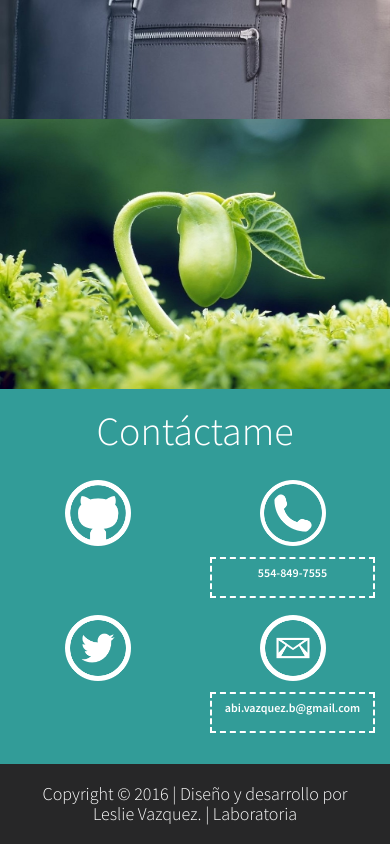
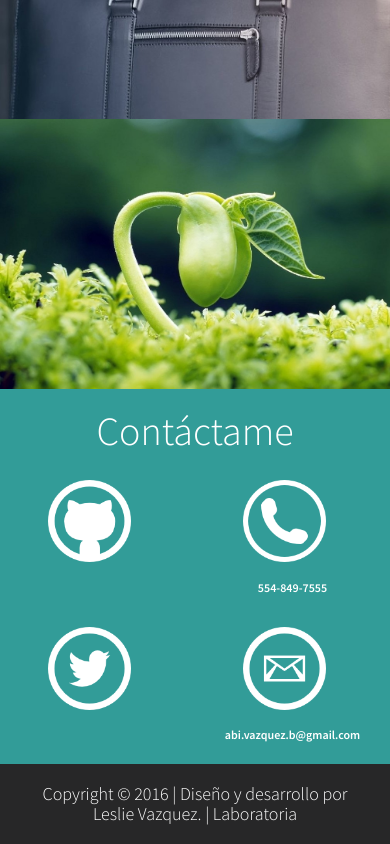
Before and after one commit to AbiVazquez/Leslie, a plain HTML site: page index.html in a window 390 px wide. Shown: the part 3881-4725 px from the top of the page. Drawn offline with nearby package versions, Linux system fonts and the light colour scheme.

Commit message:
Arreglos3

```diff
--- a/css/main.scss
+++ b/css/main.scss
@@ -180,7 +180,6 @@
 		font-size: 20px;
 		font-weight: 600;
 		text-align: center;
-		border: 2px  dashed white;
 		margin-top: 5%;
 		padding: 5px;
 
@@ -316,23 +315,22 @@
 			text-align: center;
 			}
 		img{
-			width: 40%;
+			width: 50%;
 			margin-top: 10%;
-			margin-left: 30%;
+			margin-left: 20%;
 		}
 		.tel{
 			color: white;
 			font-size: 12px;
 			font-weight: 600;
 			text-align: center;
-			border: 2px  dashed white;
 			margin-top: 7%;
 			padding: 5px;
 
 		}
 	}
 		.modal-content{
-			height: 200px;
+			height: 1000px;
 			padding: 3%;
 			background-color: #f0f0f0 !important;
 			h4{
```
Also changed, not shown: css/main.css, 1 other file.
